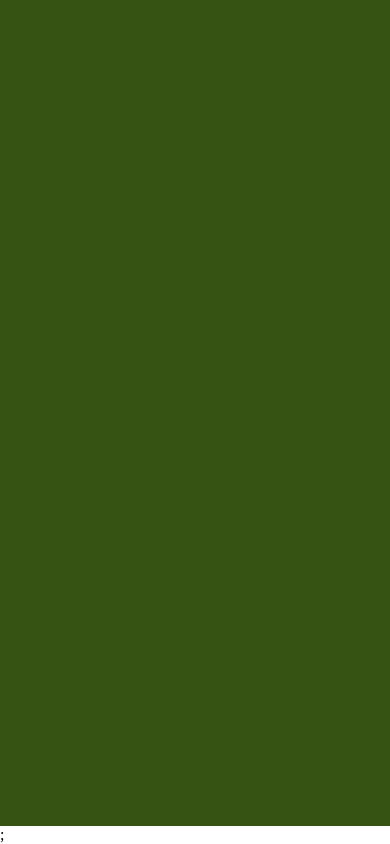
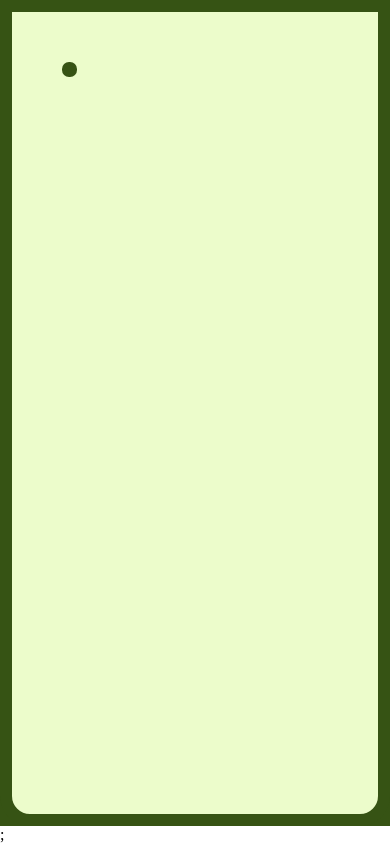
Before and after one commit to Nayan-joshi07/Snake-project, a React Native app: screen / in a window 390 px wide. Built offline with nearby package versions, Linux system fonts and the light colour scheme.

Commit message:
Added the Game.tsx & Snake.tsx file

```diff
--- a/source/components/Game.tsx
+++ b/source/components/Game.tsx
@@ -1,8 +1,9 @@
-import { SafeAreaView, StyleSheet } from 'react-native';
+import { SafeAreaView, StyleSheet, View } from 'react-native';
 import { Colors } from '../styles/colors';
 import { PanGestureHandler } from 'react-native-gesture-handler';
 import { Coordinate, Direction, GestureEventType } from '../types/types';
 import React from 'react';
+import Snake from './Snake';
 
 
 
@@ -40,7 +41,11 @@
     };
     return (
         <PanGestureHandler onGestureEvent={handleGesture}>
-            <SafeAreaView style={styles.container}></SafeAreaView>
+            <SafeAreaView style={styles.container}>
+                <View style={styles.boundaries}>
+                    <Snake snake={snake} />
+                </View>
+            </SafeAreaView>
         </PanGestureHandler>
     );
 }
@@ -50,4 +55,12 @@
         flex: 1,
         backgroundColor: Colors.primary,
     },
+    boundaries: {
+        flex: 1,
+        borderColor: Colors.primary,
+        borderWidth: 12,
+        borderBottomLeftRadius: 30,
+        borderBottomRightRadius: 30,
+        backgroundColor: Colors.background
+    },
 });
--- /dev/null
+++ b/source/components/Snake.tsx
@@ -0,0 +1,33 @@
+import { Fragment } from "react";
+import { Coordinate } from "../types/types";
+import { View, StyleSheet } from "react-native";
+import { Colors } from "../styles/colors";
+
+
+interface SnakeProps {
+    snake: Coordinate[];
+}
+
+export default function Snake({ snake }: SnakeProps): JSX.Element {
+    return (
+        <Fragment>
+            {snake.map((segment: Coordinate, index: number) => {
+                const segmentStyle = {
+                    left: segment.x * 10,
+                    top: segment.y * 10,
+                };
+                return <View key={index} style={[styles.snake, segmentStyle]} />
+            })}
+        </Fragment>
+    );
+}
+
+const styles = StyleSheet.create({
+    snake: {
+        width: 15,
+        height: 15,
+        borderRadius: 7,
+        backgroundColor: Colors.primary,
+        position: 'absolute'
+    }
+});
```
